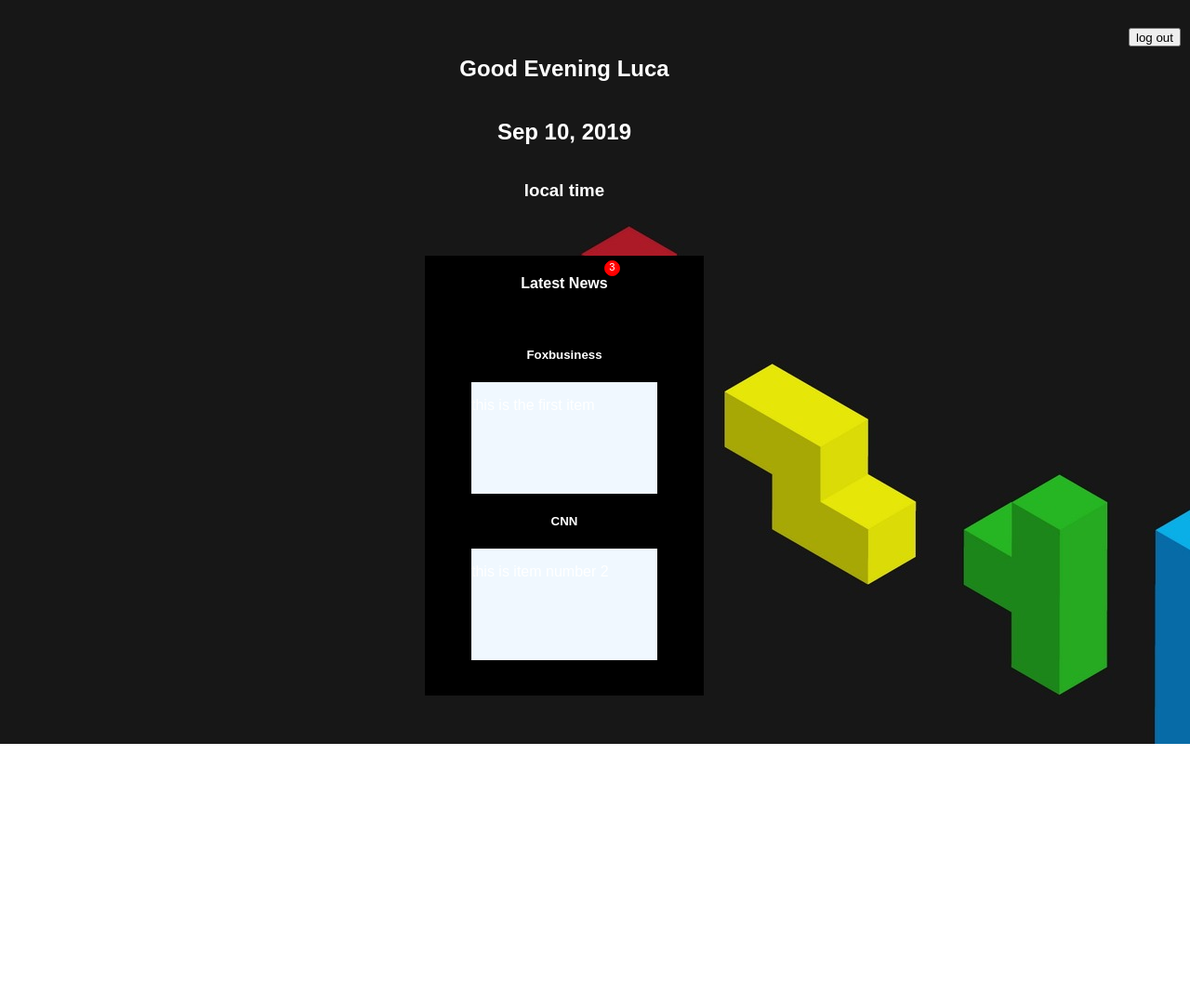
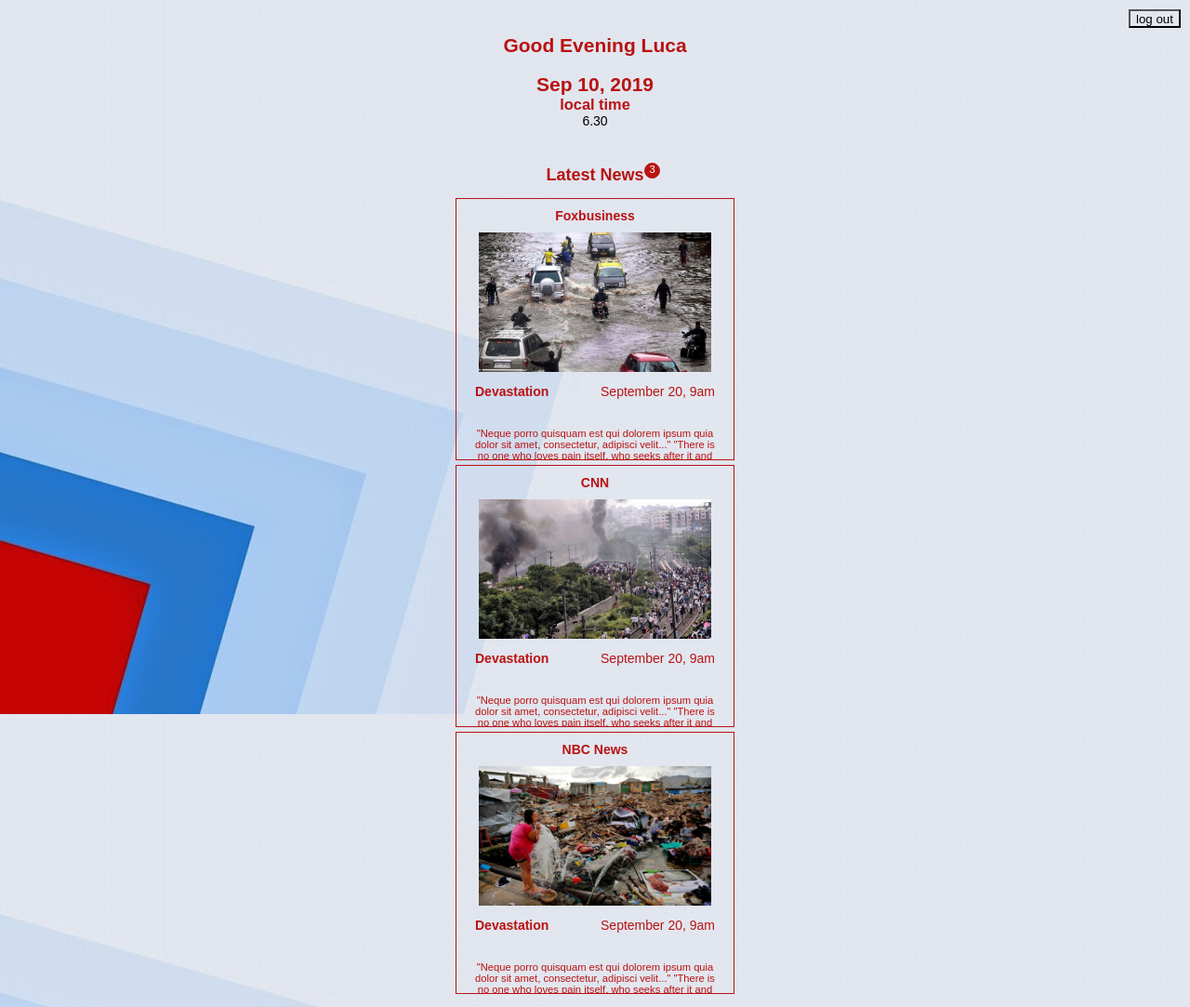
Before and after one commit to lucasbench/greeting-app, a website: page info.html in a window 1280 px wide. Shown: the whole page at 93% size. Before the commit the page ends 800 px from the top, so only its background shows below. Drawn offline with Linux system fonts and the light colour scheme.

Commit message:
Add files via upload

```diff
--- a/info.html
+++ b/info.html
@@ -7,7 +7,7 @@
         <link rel="stylesheet" href="styles.css">
         <script src="main.js"></script>
     </head>
-    <body background="bgInfo.jpg">
+    <body>
             <button id="logout" onclick="logout()">log out</button>
             <main>
 
@@ -15,27 +15,43 @@
                     <h1>Good Evening Luca</h1>
                     <h2>Sep 10, 2019</h2>
                     <h3>local time</h3>
+                    <div class="localTime">6.30</div>
                 </section>
                 <section class="news">
                     <div class="notifications">3</div>
-                    <h4>Latest News</h4>
+                    <h5>Latest News</h5>
                         <ul>
                             <li>
-                                <h5>Foxbusiness</h5>
                                 <div class="card">
-                                    <img src="" alt=""/>
-                                    <p>this is the first item</p>
+                                    <h4>Foxbusiness</h4>
+
+                                    <img src="flood.jpg" alt="flood"/>
+                                    <h6>Devastation</h6>
+                                    <div class="date">September 20, 9am</div>
+                                    <p>"Neque porro quisquam est qui dolorem ipsum quia dolor sit amet, consectetur, adipisci velit..."
+                                        "There is no one who loves pain itself, who seeks after it and wants to have it, simply because it is pain..."</p>
                                 </div>
                             </li>
                             <li>
-                                <h5>CNN</h5>
                                 <div class="card">
-                                    <img src="" alt=""/>
-                                    <p>this is item number 2</p>
+                                 <h4>CNN</h4>
+
+                                    <img src="telangana.jpg" alt="tele"/>
+                                    <h6>Devastation</h6>
+                                    <div class="date">September 20, 9am</div>
+                                    <p>"Neque porro quisquam est qui dolorem ipsum quia dolor sit amet, consectetur, adipisci velit..."
+                                        "There is no one who loves pain itself, who seeks after it and wants to have it, simply because it is pain..."</p>
                                 </div>
                             </li>
                             <li>
-                                <h5></h5>
+                                <div class="card">
+                                    <h4>NBC News</h4>
+                                    <img src="typhoon.jpg" alt="typhoon"/>
+                                    <h6>Devastation</h6>
+                                    <div class="date">September 20, 9am</div>
+                                    <p>"Neque porro quisquam est qui dolorem ipsum quia dolor sit amet, consectetur, adipisci velit..."
+                                    "There is no one who loves pain itself, who seeks after it and wants to have it, simply because it is pain..."</p>
+                                </div>
                             </li>
                         </ul>
 
--- a/reset.css
+++ b/reset.css
@@ -1,6 +1,38 @@
 body{
+    background: url(bg.jpg);
     justify-content: center;
     margin: 0;
     font-family: sans-serif;
     height: 100%;
+    font-size: 14px;
+    display: flex;
+    flex-direction: column;
+    position:  ;
 }
+html{
+    height: 100%;
+}
+h2 {
+    margin: 0;
+    color: rgb(185, 18, 18);
+}
+h3 {
+    margin: 0;
+    color: rgb(185, 18, 18);
+}
+h4 {
+    margin: 0;
+    color: rgb(185, 18, 18);
+}
+h5 {
+    font-size: large;
+    margin: 0;
+    color: rgb(185, 18, 18);
+}
+h6{
+    color: rgb(185, 18, 18);
+    font-size: inherit;
+    padding: 10px;
+    position: absolute;
+    margin: 0;
+}
--- a/styles.css
+++ b/styles.css
@@ -2,7 +2,6 @@ main {
     align-items: center;
     display: flex;
     flex-direction: column;
-    justify-content: center;
     margin: 0px;
     padding-top: 40px;
     height: 100%;
@@ -14,7 +13,7 @@ form:hover {
     transition: all 0.5s ease-in-out;
     justify-content: center;
     border-radius: 50%;
-    border: 2px solid rgb(89, 141, 76);
+    border: 2px solid rgb(185, 18, 18);
     display: flex;
     align-items: center;
     flex-direction: column;
@@ -22,14 +21,14 @@ form:hover {
     width: 300px;
 }
 .login:hover {
-    transform: scale(1.6);
+    transform: scale(1.2);
 }
 form {
     display: flex;
 }
 h1 {
     text-align: center;
-    color:  white;
+    color:  rgb(185, 18, 18);
 }
 input {
     border-radius: 5px;
@@ -38,63 +37,62 @@ input {
 }
 button {
     height: 20px;
-    margin-top: 30px;
-    margin-right: 10px;
-    float: right;
-}
-h2 {
-    color: white;
-}
-h3 {
-    color: white;
-}
-h4 {
-    color: white;
-}
-h5 {
-    color: white;
+    position: fixed;
+    top: 10px;
+    right: 10px;
+    background: border-box;
 }
 p {
-    color: white;
+    display: inline-block;
+    padding: 10px;
+    font-size: .7rem;
+    overflow: hidden;
+    color: rgb(185, 18, 18);
 }
 section {
-    min-width: 300px;
+    max-width: 400px;
     text-align: center;
-    display: flex;
-    justify-content: center;
-    align-items: center;
-    flex-direction: column;
 }
 .news {
     position: relative;
     margin-top: 40px;
-    background-color: black;
-    min-width: 300px;
+    max-width: 300px;
 }
-.news:hover{
+ul li:hover{
     opacity: 0.8;
 }
 ul {
     padding: 0;
 }
-ul li {
-    display: block;
-}
-.card {
-    display: flex;
-    background-color: aliceblue;
-    width: 200px;
-    height: 120px;
+ul li{
+    margin-top: 5px;
+    max-height: 280px;
+    overflow: hidden;
+    border: 1px solid rgb(185, 18, 18);
 }
 .notifications{
-    background-color: red;
+    background-color: rgb(185, 18, 18);
     width: 15px;
     height: 15px;
     color: white;
     position: absolute;
-    top: 5px;
-    right: 90px;
-    border: 1px solid red;
+    top: -3px;
+    right: 80px;
+    border: 1px solid rgb(185, 18, 18);
     border-radius: 50%;
     font-size: .7rem;
 }
+img{
+    padding-top: 10px;
+    width: 250px;
+    height: 150px;
+}
+.card{
+    max-height: 300px;
+    padding: 10px;
+}
+.date{
+    color: rgb(185, 18, 18);
+    padding: 10px;
+    float: right;
+}
```
Also changed, not shown: index.html (+1 -1 lines), bg.jpg (added), flood.jpg (added), telangana.jpg (added), typhoon.jpg (added).
